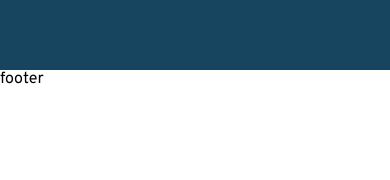
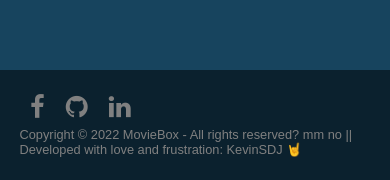
Before and after one commit to KevinSDJ/moviesbox, a React (Vite) app: page /Mylist in a window 390 px wide. Shown: the part 1618-1798 px from the top of the page. Before the commit the page ends 1707 px from the top, so only its background shows below. Built offline with nearby package versions, Linux system fonts and the light colour scheme; no server answers.

Commit message:
finish part I

```diff
--- a/index.html
+++ b/index.html
@@ -4,7 +4,8 @@
     <meta charset="UTF-8" />
     <meta http-equiv="Content-Security-Policy" content="upgrade-insecure-requests"/>
     <meta name="viewport" content="width=device-width, initial-scale=1" />
-    <title>cine+plus</title>
+    <link rel="stylesheet" href="https://cdnjs.cloudflare.com/ajax/libs/font-awesome/4.7.0/css/font-awesome.min.css">
+    <title>moviebox</title>
   </head>
   <body>
     <div id="root"></div>
--- a/package.json
+++ b/package.json
@@ -1,5 +1,5 @@
 {
-  "name": "cinexplus",
+  "name": "moviebox",
   "private": true,
   "version": "1.0.0",
   "scripts": {
--- a/src/Components/Logo/index.jsx
+++ b/src/Components/Logo/index.jsx
@@ -5,9 +5,8 @@ import './../../styles/logo.scss'
 const Logo = () => {
     return (
     <div className='logo-nav'>
-        <p className='firts-word'>Cine</p>
-        <sub>+</sub>
-        <p className='second-word'>plus</p>
+        <p className='firts-word'>Movie</p>
+        <sub>Box</sub>
     </div>
     )
 }
--- /dev/null
+++ b/src/Components/footer/footer.jsx
@@ -0,0 +1,20 @@
+import './index.scss'
+
+
+ const Footer=()=>{
+    return (
+    <footer>
+        <div className="footer">
+        <div className="row">
+        <a href="https://www.facebook.com/sebastian.dejesus.169" target={'_blank'}><i className="fa fa-facebook"></i></a>
+        <a href="https://github.com/KevinSDJ" target={'_blank'}><i className="fa fa-github"></i></a>
+        <a href="https://www.linkedin.com/in/kevin-sebastian-de-jesus/" target={'_blank'}><i className="fa fa-linkedin"></i></a>
+        </div>
+        <div className="row">
+        Copyright © 2022 MovieBox - All rights reserved? mm no || Developed with love and frustration: KevinSDJ 🤘
+        </div>
+        </div>
+        </footer>
+        )
+}
+export default Footer
--- /dev/null
+++ b/src/Components/footer/index.js
@@ -0,0 +1,3 @@
+
+
+export {default}  from './footer.jsx'
--- /dev/null
+++ b/src/Components/footer/index.scss
@@ -0,0 +1,55 @@
+.footer{
+    overflow: hidden;
+    background:#0b212e;
+    padding:30px 0px;
+    font-family: 'Play', sans-serif;
+    text-align:center;
+    max-width: 100vw;
+    }
+
+    .footer .row{
+    width:100%;
+    margin:1% 0%;
+    padding:0.6% 0%;
+    color:gray;
+    font-size:0.8em;
+    }
+
+    .footer .row a{
+    text-decoration:none;
+    color:gray;
+    transition:0.5s;
+    }
+
+    .footer .row a:hover{
+    color:#fff;
+    }
+
+    .footer .row ul{
+    width:100%;
+    }
+
+    .footer .row ul li{
+    display:inline-block;
+    margin:0px 30px;
+    }
+
+    .footer .row a i{
+    font-size:2em;
+    margin:0% 1%;
+    }
+
+    @media (max-width:720px){
+    .footer{
+    text-align:left;
+    padding:5%;
+    }
+    .footer .row ul li{
+    display:block;
+    margin:10px 0px;
+    text-align:left;
+    }
+    .footer .row a i{
+    margin:0% 3%;
+    }
+    }
--- a/src/Pages/Layout.jsx
+++ b/src/Pages/Layout.jsx
@@ -1,7 +1,7 @@
 import { lazy ,Suspense} from 'react'
 import { Outlet } from 'react-router-dom'
 import  Navbar  from '../Components/Navbar/navbar'
-
+import Footer from './../Components/footer'
 
 const MovieInfo=lazy(()=>import('../Components/movie_info'))
 const PlayerMedia =lazy(()=>import('../Components/videoplr'))
@@ -15,8 +15,6 @@ export const Layout = () => {
         <PlayerMedia/>
      </Suspense>
      <Outlet/>
-      <div>
-        footer
-      </div>
+      <Footer/>
     </>)
 }
```
